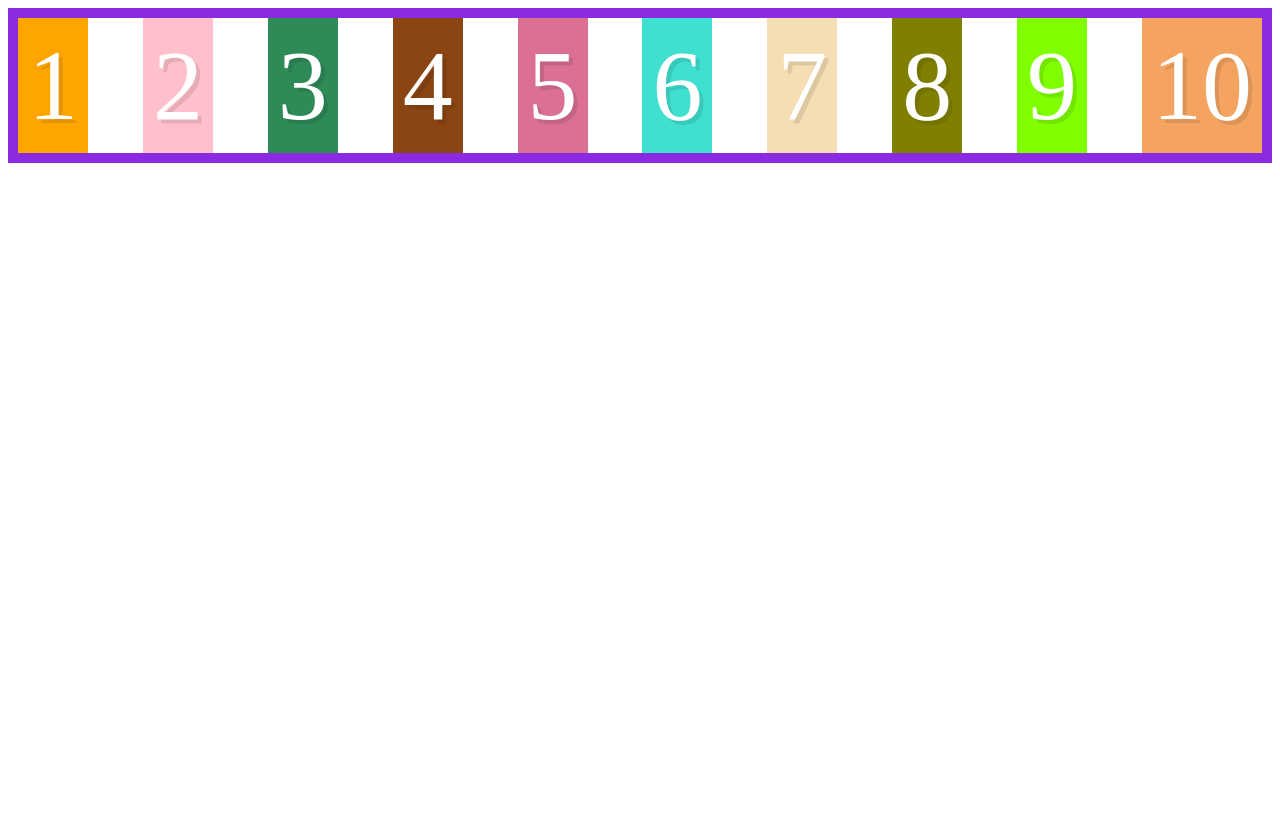
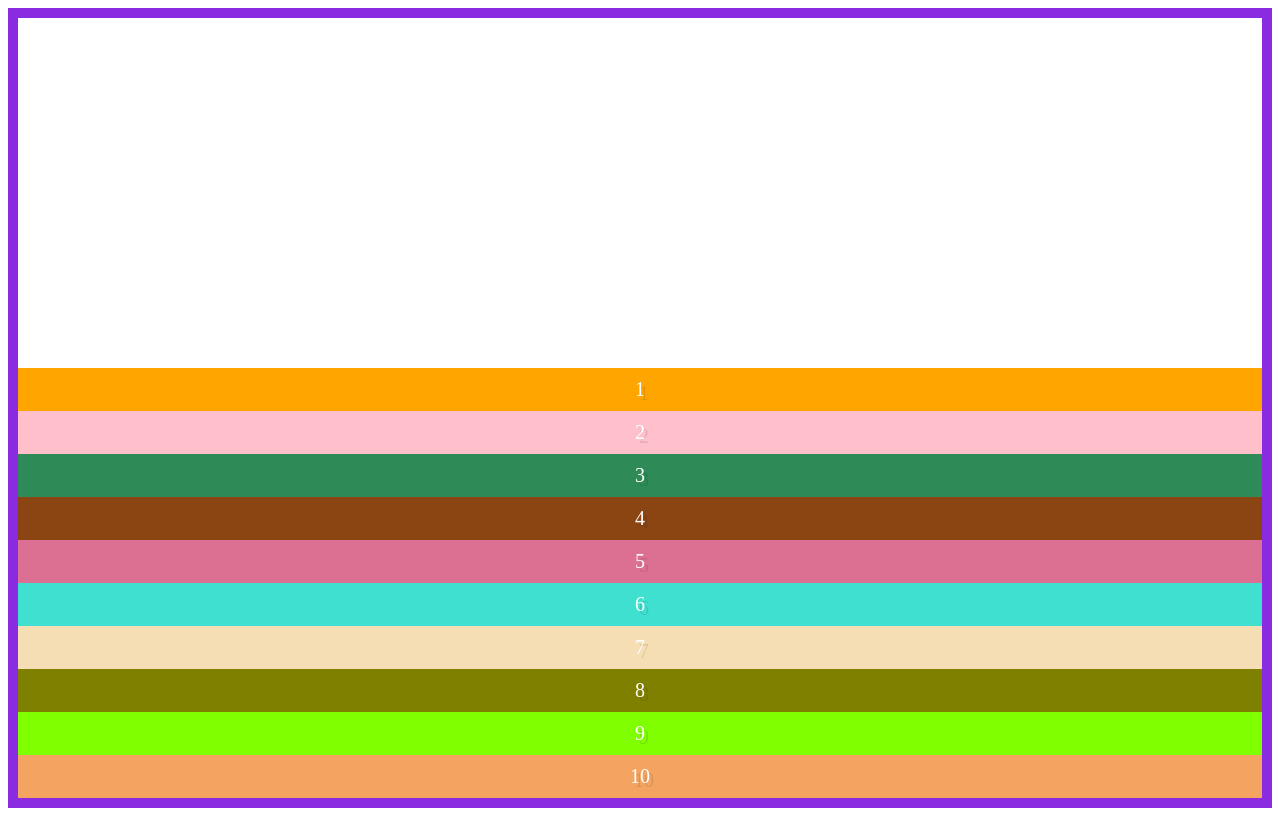
Before and after one commit to kristySpringman/whatTheFlexBox, a plain HTML site: page index.html in a window 1280 px wide. Drawn offline with Linux system fonts and the light colour scheme.

Commit message:
added justifyContent material

```diff
--- a/justifyContent.css
+++ b/justifyContent.css
@@ -6,7 +6,7 @@
 
 .box {
     color: white;
-    font-size: 100px;
+    font-size: 20px;
     text-align: center;
     text-shadow: 4px 4px 0 rgba(0, 0, 0, 0.1);
     padding: 10px;
@@ -61,7 +61,21 @@
     border: 10px solid blueviolet;
     /* how is this differnt from flex direction? */
     /* can do center, space-between, space-around(space on left and right too)*/
-    justify-content: space-between;
+    justify-content: end;
+    /* if you make flex-direction to column, it will switch teh main access to be a cross access */
+    flex-direction: column;
+    /* need our min height to be set so our justify-content knows where's the start and end */
+    min-height: 100vh;
+
+
+    /* How to vertically center with flex box */
+    /* display: flex;
+    justify-content:center;
+    flex-direction:column;
+    min-height:100vh;
+    */
+    /* always ask where is the main access and where is the cross access */
+
 }
 
 .box {}
```
